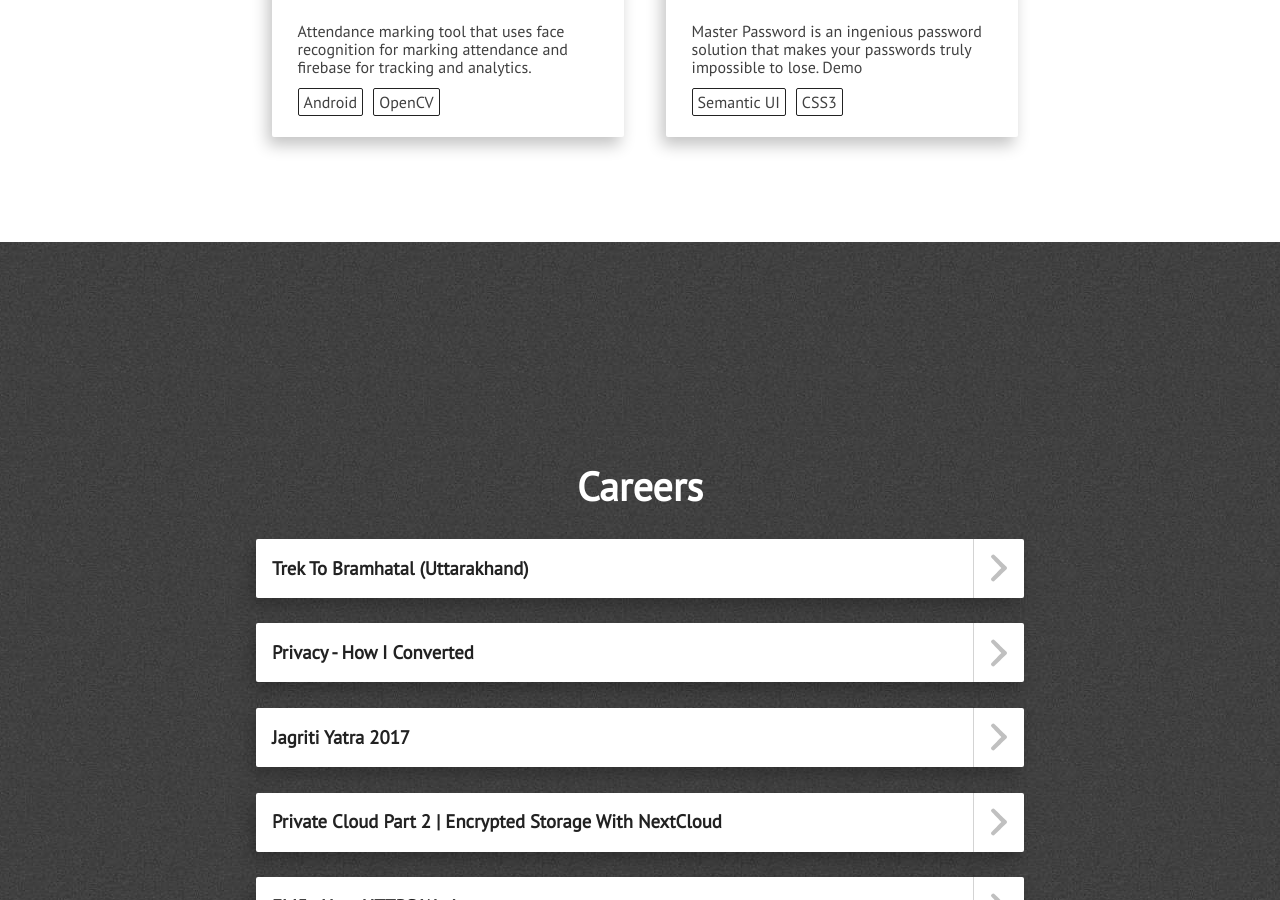
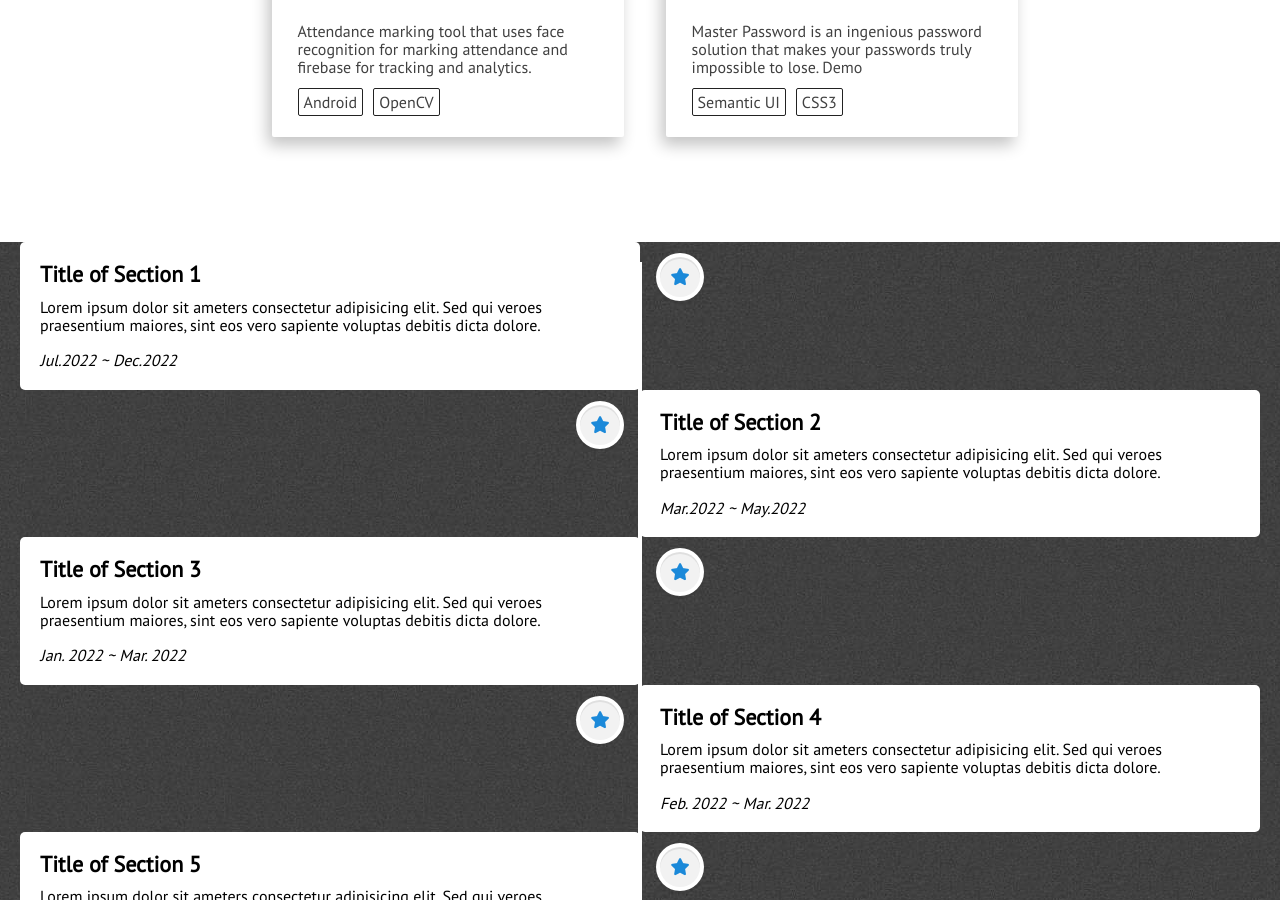
Before and after one commit to YoungheeGGO/YoungheeGGo.github.io, a Jekyll site: the page built from index.html, in a window 1280 px wide and 900 px high, scrolled down 3764 px. Built offline with Jekyll 4.4.1, drawn with Linux system fonts in a browser that asks for light colours; nearby versions of some CDN libraries; some of the changed text lies outside the part shown.

Commit message:
Update blogs.html

```diff
--- a/_includes/blogs.html
+++ b/_includes/blogs.html
@@ -1,9 +1,105 @@
 <!--Origin Theme-->
-<div class="section-wrapper">
+<!--<div class="section-wrapper">
     <section class="section" id="blog-posts">
         <div class="full-width">
             <div class="section-heading" id="recent-posts-text">Careers</div>
             <div class="blogs-wrapper" id="rss-feeds"></div>
         </div>
     </section>
+</div>-->
+
+
+<!--test_line-->
+
+<div class="section-wrapper">
+  <div class="wrapper-line">
+    <div class="center-line">
+      <a href="#" class="scroll-icon"><i class="fas fa-caret-up"></i></a>
+    </div>
+    <div class="row row-1">
+      <section>
+        <i class="icon fas fa-star"></i>
+        <div class="details">
+          <span class="title">Title of Section 1</span>
+          <!--<span>1st Jan 2021</span>-->
+        </div>
+        <p>Lorem ipsum dolor sit ameters consectetur adipisicing elit. Sed qui veroes praesentium maiores, sint eos vero sapiente voluptas debitis dicta dolore.</p>
+        <div class="bottom">
+          <!--<a href="#">Read more</a>-->
+          <i>Jul.2022 ~ Dec.2022</i>
+        </div>
+      </section>
+    </div>
+    <div class="row row-2">
+      <section>
+        <i class="icon fas fa-star"></i>
+        <div class="details">
+          <span class="title">Title of Section 2</span>
+          <!--<span>2nd Jan 2021</span>-->
+        </div>
+        <p>Lorem ipsum dolor sit ameters consectetur adipisicing elit. Sed qui veroes praesentium maiores, sint eos vero sapiente voluptas debitis dicta dolore.</p>
+        <div class="bottom">
+          <!--<a href="#">Read more</a>-->
+          <i>Mar.2022 ~ May.2022</i>
+        </div>
+      </section>
+    </div>
+    <div class="row row-1">
+      <section>
+        <i class="icon fas fa-star"></i>
+        <div class="details">
+          <span class="title">Title of Section 3</span>
+          <!--<span>3rd Jan 2021</span>-->
+        </div>
+        <p>Lorem ipsum dolor sit ameters consectetur adipisicing elit. Sed qui veroes praesentium maiores, sint eos vero sapiente voluptas debitis dicta dolore.</p>
+        <div class="bottom">
+          <!--<a href="#">Read more</a>-->
+          <i>Jan. 2022 ~ Mar. 2022</i>
+        </div>
+      </section>
+    </div>
+    <div class="row row-2">
+      <section>
+        <i class="icon fas fa-star"></i>
+        <div class="details">
+          <span class="title">Title of Section 4</span>
+          <!--<span>4th Jan 2021</span>-->
+        </div>
+        <p>Lorem ipsum dolor sit ameters consectetur adipisicing elit. Sed qui veroes praesentium maiores, sint eos vero sapiente voluptas debitis dicta dolore.</p>
+        <div class="bottom">
+          <!--<a href="#">Read more</a>-->
+          <i>Feb. 2022 ~ Mar. 2022</i>
+        </div>
+      </section>
+    </div>
+    <div class="row row-1">
+      <section>
+        <i class="icon fas fa-star"></i>
+        <div class="details">
+          <span class="title">Title of Section 5</span>
+          <!--<span>5th Jan 2021</span>-->
+        </div>
+        <p>Lorem ipsum dolor sit ameters consectetur adipisicing elit. Sed qui veroes praesentium maiores, sint eos vero sapiente voluptas debitis dicta dolore.</p>
+        <div class="bottom">
+          <!--<a href="#">Read more</a>-->
+          <i>Mar.2021 ~ Jun.2021</i>
+        </div>
+      </section>
+    </div>
+    <div class="row row-2">
+      <section>
+        <i class="icon fas fa-star"></i>
+        <div class="details">
+          <span class="title">Title of Section 6</span>
+          <!--<span>6th Jan 2021</span>-->
+        </div>
+        <p>Lorem ipsum dolor sit ameters consectetur adipisicing elit. Sed qui veroes praesentium maiores, sint eos vero sapiente voluptas debitis dicta dolore.</p>
+        <div class="bottom">
+          <!--<a href="#">Read more</a>-->
+          <i>Jan. 2021 ~ Feb 2021</i>
+        </div>
+      </section>
+    </div>
+  </div>
+
 </div>
```
